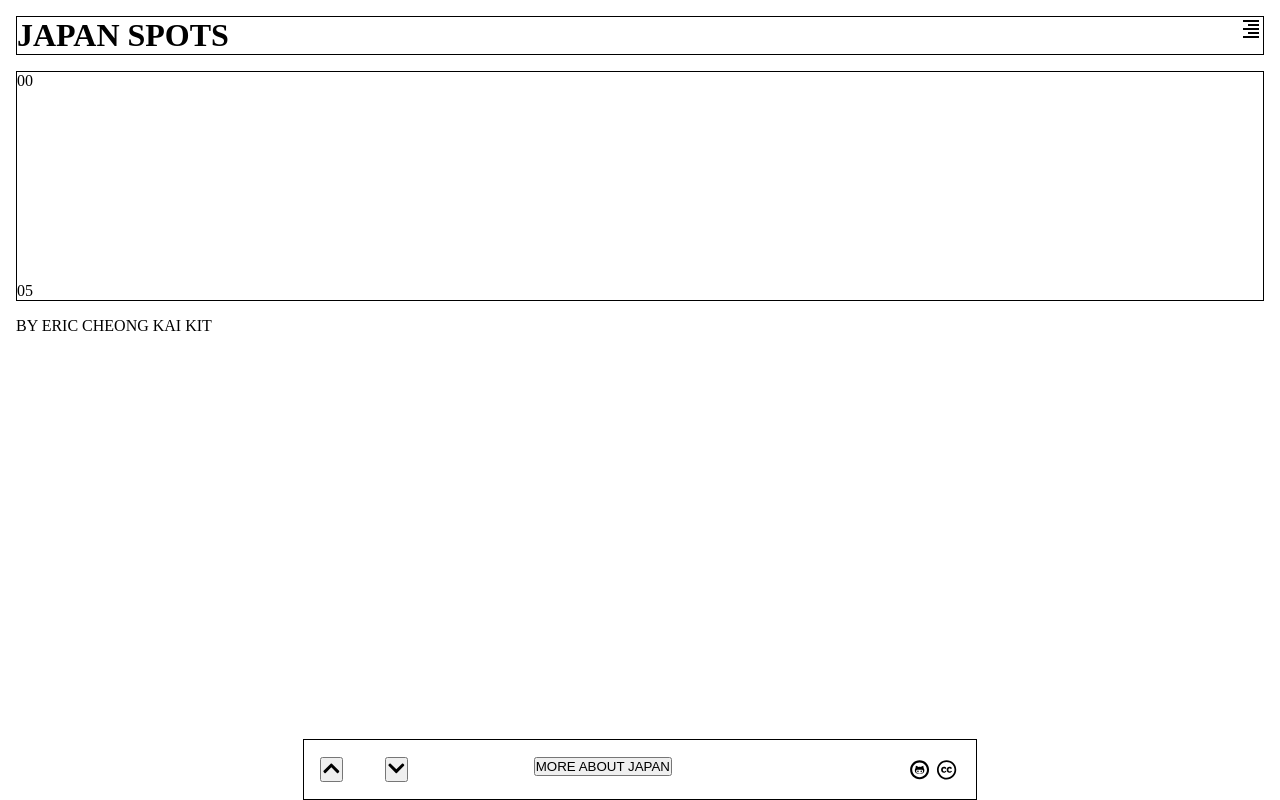
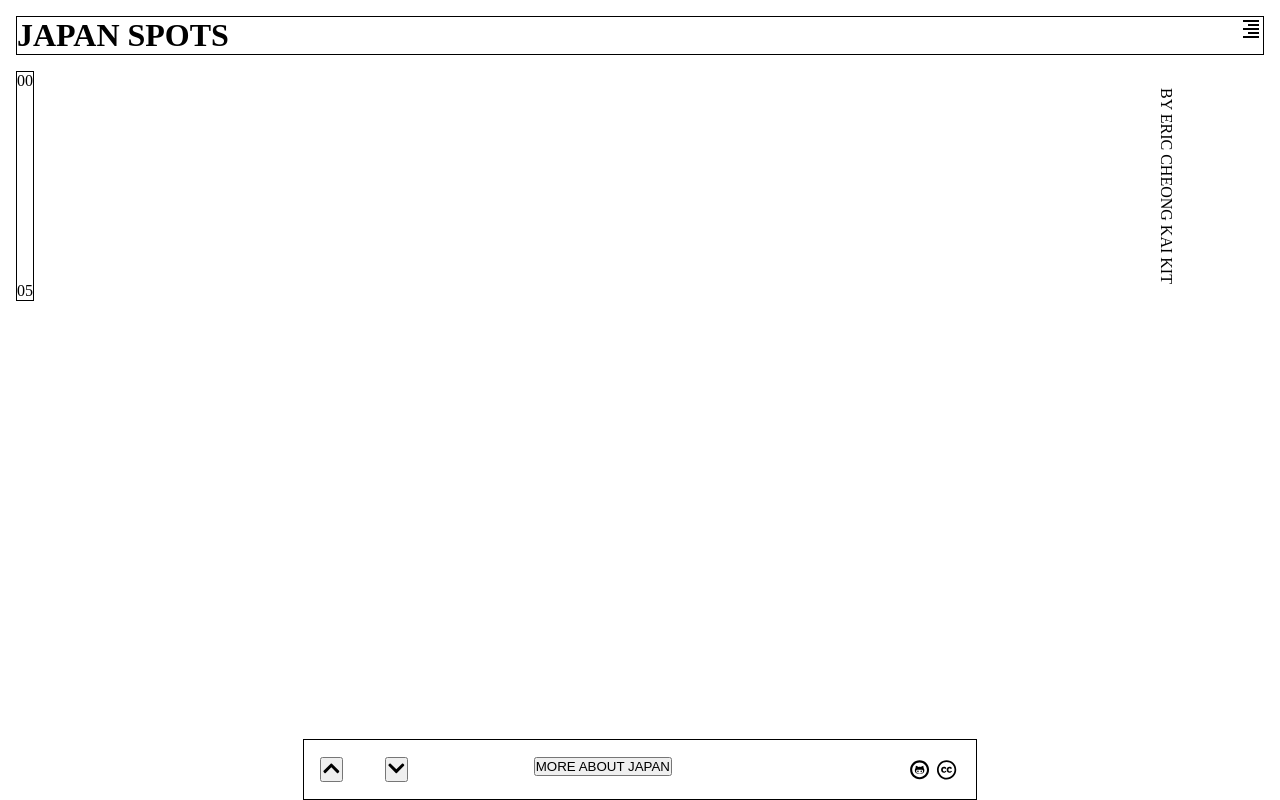
Before and after one commit to 25Ericcheong/binq, a React (Create React App) app: page / in a window 1280 px wide. Built offline with nearby package versions, Linux system fonts and the light colour scheme.

Commit message:
first attempt at positioning side bars

```diff
--- a/src/App.tsx
+++ b/src/App.tsx
@@ -14,11 +14,13 @@ function App() {
     <div id="app">
       <Header menuClicked={menuClicked} setMenuClicked={setMenuClicked} />
       <body>
-        <section>
-          <LeftSideBar sliderIndex={sliderIndex} />
-        </section>
-        <section id="owner">
-          <p>BY ERIC CHEONG KAI KIT</p>
+        <section id="side-bars">
+          <div>
+            <LeftSideBar sliderIndex={sliderIndex} />
+          </div>
+          <div id="owner">
+            <p>BY ERIC CHEONG KAI KIT</p>
+          </div>
         </section>
       </body>
       <section id="footer">
--- a/src/app.scss
+++ b/src/app.scss
@@ -10,7 +10,23 @@
     justify-content: center;
   }
 
-  body #owner {
-    margin: 1em 1em 0 1em;
+  body {
+    width: 100%;
+
+    #owner {
+      margin: 1em 1em 0 1em;
+      display: block;
+      transform: rotate(90deg);
+
+      p {
+        display: block;
+      }
+    }
+  }
+
+  #side-bars {
+    display: flex;
+    justify-content: space-between;
+    align-items: center;
   }
 }
```
